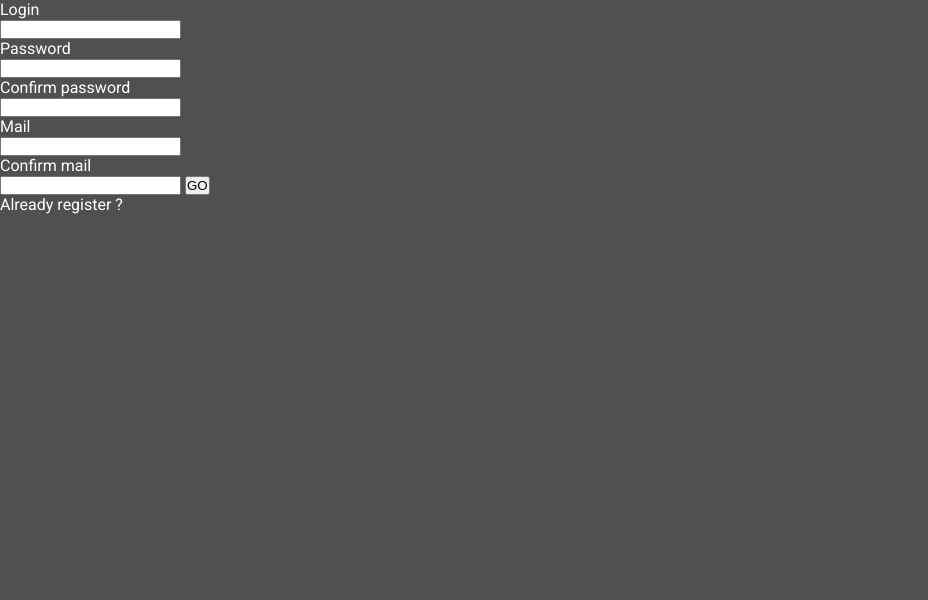
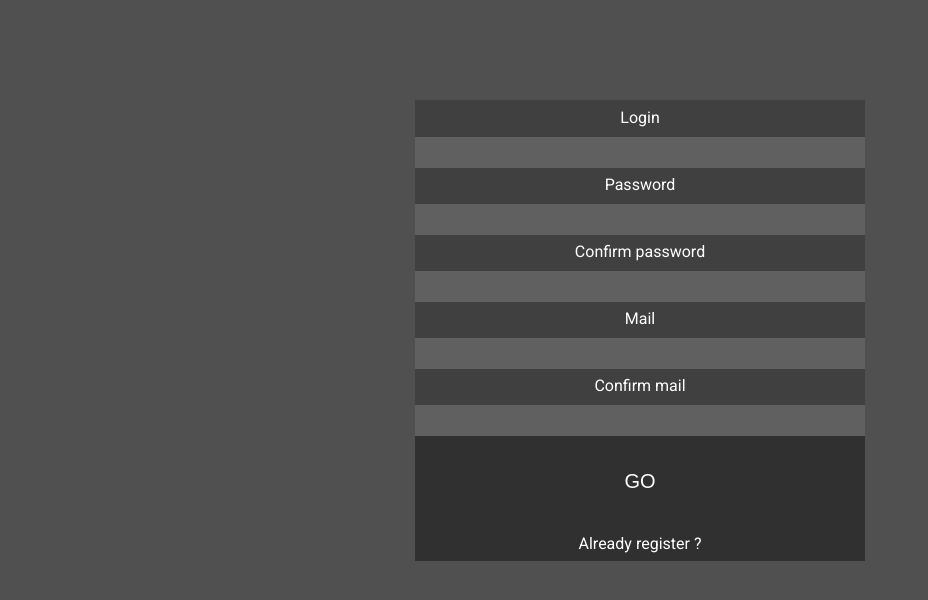
Before and after one commit to rle-mino/Camagru, a PHP site: page /account/client/create_account.php in a window 1280 px wide. Shown: the part 48-648 px from the top of the page, without its empty margins (0-928 px from the left). Run offline with PHP 8.4, Linux system fonts and the light colour scheme.

Commit message:
css 1080p : ok

```diff
--- a/account/client/create_account.php
+++ b/account/client/create_account.php
@@ -2,22 +2,7 @@
 	$rootDir = '../..';
 	require_once($rootDir . '/php_tools.php');
 	require_once($rootDir . '/header.php');
-?>
-<!DOCTYPE html>
-<html>
-	<head>
-		<meta charset="utf-8">
-		<title>Create account</title>
-		<style type="text/css">
-			html	{background-color:#505050; color:white; font-family:verdana;}
-			a		{color:inherit;}
-		</style>
-	</head>
-<?php
 	goHeader('register', "NO CHECK", $rootDir);
-?>
-	<body>
-<?php
 		if (!isConnected($_SESSION)) {
 ?>
 			<form id="createAccountForm" action="<?php echo $rootDir . '/account/server/create.php'?>" method="post">
@@ -27,15 +12,15 @@
 				<p>Mail</p><input type="text" name="mail" value="">
 				<p>Confirm mail</p><input type="text" name="mail_confirm" value="">
 				<input type="submit" name="submit" value="GO">
+				<a class="suppForm" href="<?php echo $rootDir . '/account/client/login.php'?>"><p>Already register ?</p></a>
 			</form>
-			<a href="<?php echo $rootDir . '/account/client/login.php'?>">Already register ?</a>
 			<script src="create_account.js"></script>
 			<script src="<?php echo $rootDir . '/ajax_tools.js'?>"></script>
 <?php
 	} else {
 ?>
 		<meta http-equiv="refresh" content="3;url=<?php echo $rootDir . '/index.php'?>"/>
-		<div>You are already connected...</div>
+		<div class="errorBeforeRedir">You are already connected...</div>
 <?php
 	}
 ?>
--- a/account/client/login.php
+++ b/account/client/login.php
@@ -7,7 +7,7 @@
 	{
 ?>
 		<meta http-equiv="refresh" content="3;url=<?php echo $rootDir . '/index.php'?>"/>
-		<div>You are already connected...</div>
+		<div class="errorBeforeRedir">You are already connected...</div>
 <?php
 	} else {
 ?>
@@ -15,9 +15,9 @@
 		<p>Login or mail</p><input  type="text" name="login" value="">
 		<p>Password</p><input type="password" name="passwd" value="">
 		<input type="submit" name="submit" value="GO">
+		<a class="suppForm" href="<?php echo $rootDir . "/account/client/forgot_password.php"?>"><p>Forgot password ?</p></a>
+		<a class="suppForm" href="<?php echo $rootDir . "/account/client/create_account.php";?>"><p>Sign up !</p></a>
 	</form>
-	<a href="<?php echo $rootDir . "/account/client/forgot_password.php"?>">Forgot password ?</a>
-	<a href="<?php echo $rootDir . "/account/client/create_account.php";?>">Sign up !</a>
 	<script defer src="../../ajax_tools.js"></script>
 	<script defer src="login.js"></script>
 	</body>
--- a/account/client/modif_account.js
+++ b/account/client/modif_account.js
@@ -7,6 +7,7 @@ form.addEventListener('submit', (e) =>
 	form.querySelector("[type='submit']").disable = true;
 	const errorsInForm = form.querySelectorAll('.isError');
 	errorsInForm.forEach((errorInForm) => {
+		errorInForm.style.width = '0px';
 		errorInForm.classList.remove('isError');
 		errorInForm.parentNode.removeChild(errorInForm);
 	});
--- a/account/client/modif_account.php
+++ b/account/client/modif_account.php
@@ -11,8 +11,8 @@
 			<p>Password</p><input type="password" name="old_passwd" value="">
 			<p>New password</p><input type="password" name="new_passwd" value="">
 			<input type="submit" name="submit" value="modify">
+			<a class="suppForm" href="delete.php"><p>Delete my account</p></a>
 		</form>
-		<a href="delete.php">Delete my account</a>
 		<script src="modif_account.js"></script>
 		<script src="<?php echo $rootDir . '/ajax_tools.js';?>"></script>
 	</body>
--- /dev/null
+++ b/account/client/style.css
@@ -0,0 +1,85 @@
+.errorBeforeRedir {
+	margin-top: 71px;
+    padding: 47px;
+    text-align: center;
+	background-color: #303030;
+}
+
+form {
+	text-align: center;
+    width: 450px;
+    padding-top: 1px;
+	margin-left: auto;
+	margin-right: auto;
+	margin-top: 100px;
+    background-color: #404040;
+}
+
+form p {
+	margin-top: 7px;
+}
+
+input[type=text] {
+	margin-top: 10px;
+	text-align: center;
+	background-color: #606060;
+	font-size: 18px;
+	border:none;
+	padding: 5px;
+	width: 97.7%;
+	color: #fff;
+}
+
+input[type=password] {
+	margin-top: 10px;
+	border:none;
+	background-color: #606060;
+	text-align: center;
+	font-size: 18px;
+	padding: 5px;
+	width: 97.7%;
+	color: #fff;
+}
+
+input[type=submit] {
+    color: white;
+    background-color: #303030;
+    border: none;
+    width: 450px;
+    height: 90px;
+    font-size: 20px;
+	-webkit-transition: background-color 0.2s;
+	-moz-transition: background-color 0.2s;
+	transition: background-color 0.2s;
+}
+
+input[type=submit]:hover {
+	background-color: #808080;
+}
+
+.isError, span {
+	position: absolute;
+	float:left;
+	background-color: #404040;
+	width: 270px;
+	padding: 5px 0px 8px 0px;
+	margin-top:10px;
+}
+
+form span {
+	padding: 24px 24px 28px 19px;
+	margin-top: 0px;
+}
+
+.suppForm p {
+	background-color: #303030;
+	margin: 0;
+	padding: 8px 10px 8px 10px;
+	-webkit-transition: background-color .2s;
+	-moz-transition: background-color .2s;
+	transition: background-color .2s;
+}
+
+.suppForm p:hover {
+	background-color: #808080;
+}
--- a/account/server/modif.php
+++ b/account/server/modif.php
@@ -28,6 +28,9 @@
 			// MAIL OR PASSWD
 			if ($user['mail'] != $_POST['mail'] && filter_var($_POST['mail'], FILTER_VALIDATE_EMAIL))
 				$new['mail'] = $_POST['mail'];
+			else if ($user['mail'] != $_POST['mail'] && !filter_var($_POST['mail'], FILTER_VALIDATE_EMAIL))
+				$errors['mail'] = "New mail invalid";
+			writeErrors($errors);
 			if (isset($_POST['new_passwd']) && $_POST['new_passwd'] != '')
 				$new['passwd'] = hash('whirlpool', $_POST['new_passwd']);
 			// UPDATE
--- a/ajax_tools.js
+++ b/ajax_tools.js
@@ -31,7 +31,7 @@ function sendPicToServer()
 			button.disabled = false;
 			button = form.querySelector('[type="submit"]');
 			button.value = ajax.responseText;
-			button.disables = false;
+			button.disabled = false;
 		}
 	};
 	ajax.open('POST', form.getAttribute('action'), true);
--- a/header.php
+++ b/header.php
@@ -70,8 +70,11 @@
 				if (!isConnected($_SESSION) && $check == "CHECK")
 				{
 ?>
+					<a id="camagru" href="<?php echo $rootDir . '/index.php'?>">CAMAGRU</a>
+			</header>
+			<body>
 					<meta http-equiv="refresh" content="3;url=<?php echo $rootDir . '/account/client/login.php'?>"/>
-					<div>You must be connected...</div>
+					<div class="errorBeforeRedir">You must be connected...</div>
 <?php
 					return (FALSE);
 				}
--- a/pic/client/like.js
+++ b/pic/client/like.js
@@ -9,7 +9,7 @@
 	likeButton.addEventListener('mouseleave', mouseleave, true);
 	likeButton.addEventListener('click', like, true);
 
-	function mouseover(evt)
+	const mouseover = evt =>
 	{
 		evt.preventDefault();
 		const liked = likeButton.className == "liked" ? true : false;
@@ -17,7 +17,7 @@
 		likeButton.style.color = liked ? "#000" : "#FFF";
 	}
 
-	function mouseleave(evt)
+	const mouseleave = evt =>
 	{
 		evt.preventDefault();
 		const liked = likeButton.className == "liked" ? true : false;
@@ -25,7 +25,7 @@
 		likeButton.style.color = liked ? "#FFF" : "#000";
 	}
 
-	function like(evt)
+	const like = evt =>
 	{
 		evt.preventDefault();
 		const liked = likeButton.className == "liked" ? true : false;
--- a/pic/client/take.php
+++ b/pic/client/take.php
@@ -15,11 +15,11 @@
 			<video id="video"></video>
 			<input type="file" name="fileFromUser" id="fileFromUser" accept="image/png, image/jpeg">
 			<button id="webcamSelector">Use your webcam</button>
-			<button id="take">Take a picture</button>
+			<button id="take">Take</button>
 		</div>
 		<canvas id="canvas" style="display:none"></canvas>
 		<div id="result">
-			<img src="http://12emesport.fr/sites/default/files/lovehard/apn_logo.png" alt="default" id="photo" width="600px"/>
+			<img src="../../apn_logo.png" alt="default" id="photo" width="600px"/>
 			<form id="sendImage" method="post" action="../server/save_image.php">
 				<input type="text" style="display:none" name="imgsrc">
 				<input type="text" style="display:none" name="imgabove">
```
Also changed, not shown: pic/client/style.css (+49 -8 lines), style.css (+10 -0 lines).
